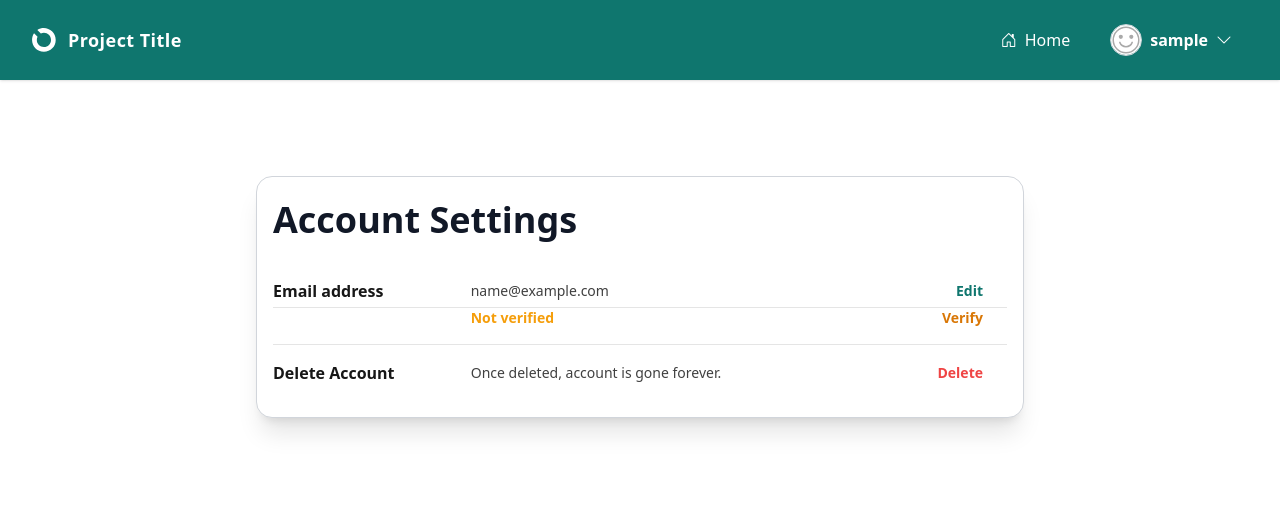
After one commit to EslamKamel89/django-starter, a Django app: page /auth/profile/settings in a window 1280 px wide. The commit adds this page. Shown: the top 513 px of the page. Run offline with Django 5.2, Linux system fonts and the light colour scheme; the visitor is signed in with stand-in values (Sample User, id 1); some libraries are stand-ins or nearby versions.

Commit message:
feat(users): add account settings page and route

```diff
--- /dev/null
+++ b/a_users/templates/a_users/profile-settings.html
@@ -0,0 +1,57 @@
+<!--prettier-ignore-->
+{% extends 'layouts/box.html' %}
+
+{% block content %}
+
+<h1 class="mb-8">Account Settings</h1>
+
+<table class="w-full text-sm text-left">
+  <tbody class="divide-y divide-neutral-200">
+    <!-- Email -->
+    <tr>
+      <th scope="row" class="pt-4 pb-1 text-base font-bold text-neutral-900">
+        Email address
+      </th>
+      <td id="email-address" class="pt-4 pb-1 px-6 text-neutral-700">
+        {% if user.email %}{{ user.email }}{% else %}No Email{% endif %}
+      </td>
+      <td class="pt-4 pb-1 px-6 text-right">
+        <a href="" class="text-primary font-semibold hover:underline"> Edit </a>
+      </td>
+    </tr>
+
+    <!-- Verification -->
+    <tr>
+      <th scope="row" class="pb-4"></th>
+      <td class="px-6 pb-4">
+        {% if user.emailaddress_set.first.verified %}
+        <span class="text-success font-semibold">Verified</span>
+        {% else %}
+        <span class="text-warning font-semibold">Not verified</span>
+        {% endif %}
+      </td>
+      <td class="px-6 pb-4 text-right">
+        {% if not user.emailaddress_set.first.verified %}
+        <a href="" class="text-accent font-semibold hover:underline">
+          Verify
+        </a>
+        {% endif %}
+      </td>
+    </tr>
+
+    <!-- Delete -->
+    <tr>
+      <th scope="row" class="py-4 text-base font-bold text-neutral-900">
+        Delete Account
+      </th>
+      <td class="px-6 py-4 text-neutral-700">
+        Once deleted, account is gone forever.
+      </td>
+      <td class="px-6 py-4 text-right">
+        <a href="" class="text-error font-semibold hover:underline"> Delete </a>
+      </td>
+    </tr>
+  </tbody>
+</table>
+
+{% endblock %}
--- a/a_users/urls.py
+++ b/a_users/urls.py
@@ -8,4 +8,7 @@ urlpatterns: list[URLPattern] = [
     path(
         "profile/onboarding", views.ProfileEditView.as_view(), name="profile-onboarding"
     ),
+    path(
+        "profile/settings", views.ProfileSettingsView.as_view(), name="profile-settings"
+    ),
 ]
--- a/a_users/views.py
+++ b/a_users/views.py
@@ -44,3 +44,8 @@ class ProfileEditView(LoginRequiredMixin, View):
             return redirect(reverse("my-profile"))
         messages.error(request, "Please fix the validation error")
         return render(request, "a_users/profile-edit.html", context={"form": form})
+
+
+class ProfileSettingsView(LoginRequiredMixin, View):
+    def get(self, request: HttpRequest):
+        return render(request, "a_users/profile-settings.html")
--- a/templates/partials/navbar.html
+++ b/templates/partials/navbar.html
@@ -60,7 +60,10 @@
               </a>
             </li>
             <li>
-              <a href="" class="flex items-center gap-2">
+              <a
+                href="{% url 'profile-settings' %}"
+                class="flex items-center gap-2"
+              >
                 <i class="bi bi-gear"></i>
                 <span>Settings</span>
               </a>
```
